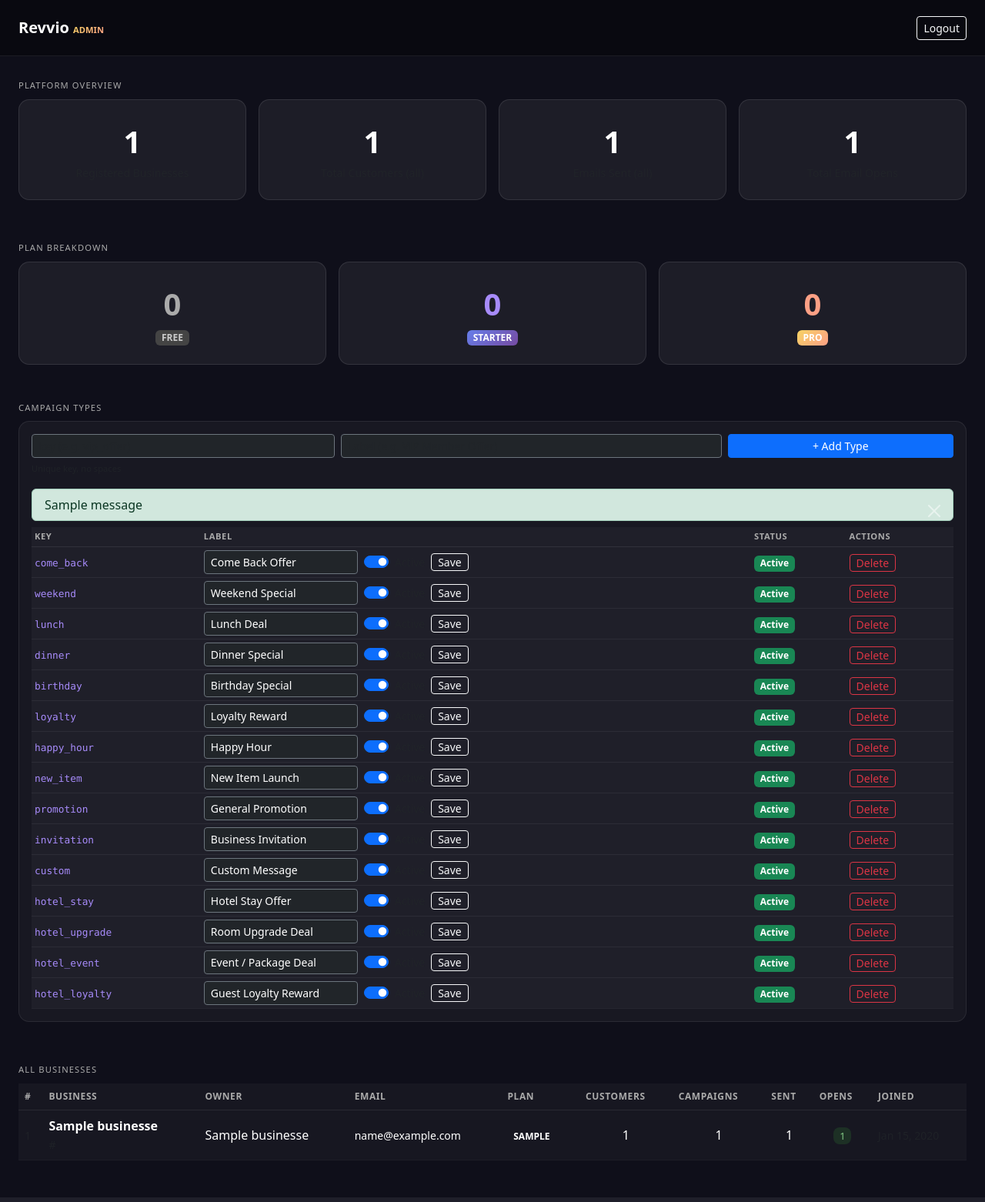
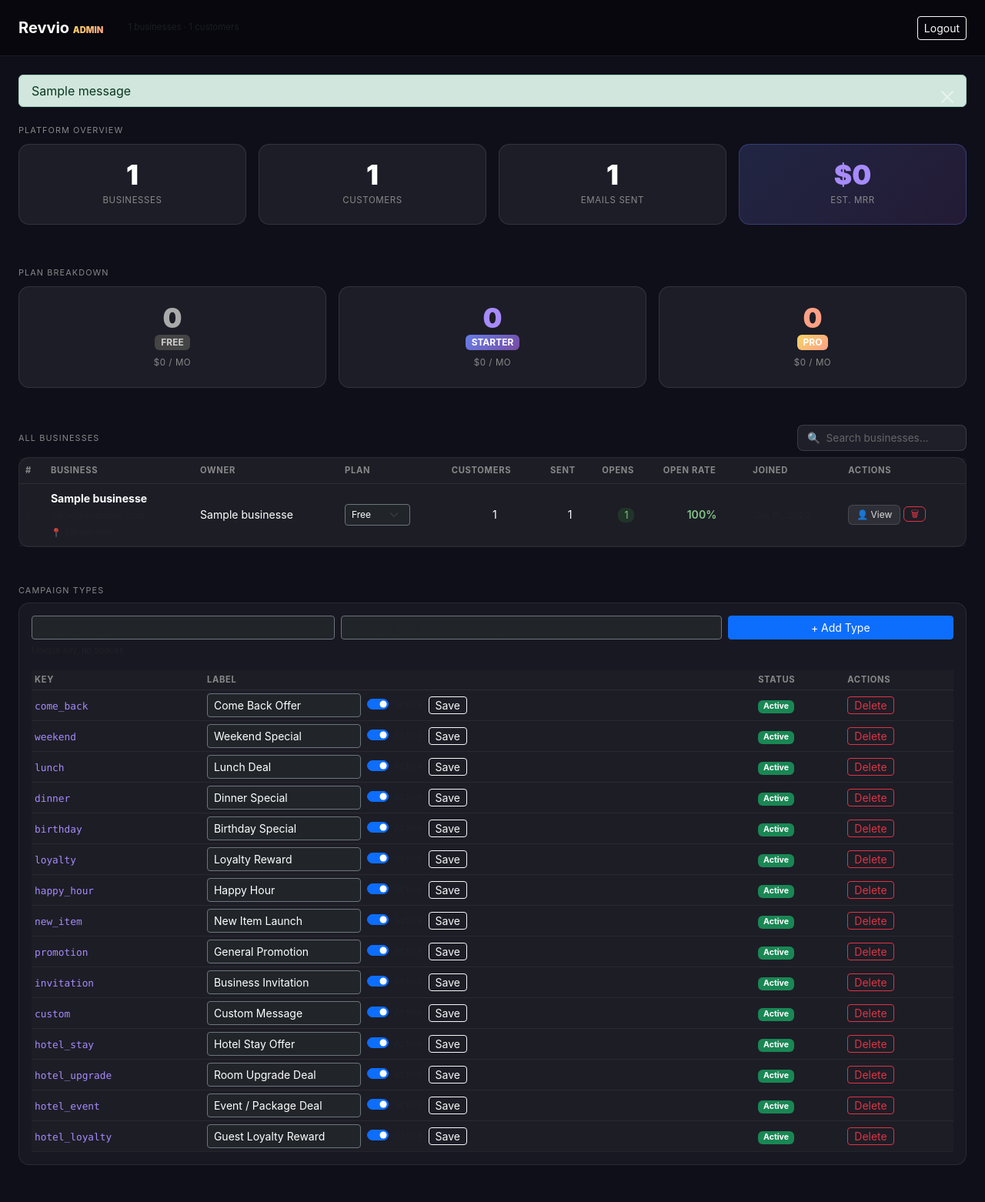
Before and after one commit to VinodVen/growthai, a Flask app: page /admin/dashboard in a window 1280 px wide. Shown: the whole page at 77% size. Run offline with Flask 3, Linux system fonts and the light colour scheme; the visitor is signed in with stand-in values (Sample User, id 1); data comes from the database, SQL or seed files in the repository; tables that the repository leaves empty hold one stand-in row (values such as "Sample post"); one stand-in notice (Sample message) is shown.

Commit message:
Upgrade admin dashboard with MRR, plan control, login-as, search, open rate
- MRR estimate stat card (starter×$19 + pro×$50)
- Revenue breakdown per plan in plan cards
- Search/filter businesses by name, owner, email
- Change business plan directly from dropdown (auto-submits)
- Login as any business for debugging (👤 View button)
- Delete business + all data with confirmation
- Open rate column with color coding (green/yellow/red)
- Business address shown in table
- Sticky navbar, better dark UI polish
- Flash messages moved to top of page

Co-Authored-By: Claude Sonnet 4.6 <noreply@anthropic.com>

```diff
--- a/main.py
+++ b/main.py
@@ -2242,6 +2242,7 @@ def admin_dashboard():
         "starter": sum(1 for b in businesses if b.plan == "starter"),
         "pro": sum(1 for b in businesses if b.plan == "pro"),
     }
+    mrr = plan_counts["starter"] * 19 + plan_counts["pro"] * 50
     all_campaign_types = CampaignTypeModel.query.order_by(CampaignTypeModel.sort_order, CampaignTypeModel.label).all()
     return render_template("admin_dashboard.html",
         stats=stats,
@@ -2250,8 +2251,43 @@ def admin_dashboard():
         total_sent=total_sent,
         total_opens=total_opens,
         plan_counts=plan_counts,
+        mrr=mrr,
         campaign_types=all_campaign_types,
     )
+
+@app.route("/admin/change-plan/<int:business_id>", methods=["POST"])
+def admin_change_plan(business_id):
+    if not admin_required():
+        return redirect("/admin/login")
+    b = Business.query.get(business_id)
+    if b:
+        b.plan = request.form.get("plan", b.plan)
+        db.session.commit()
+    return redirect("/admin/dashboard")
+
+@app.route("/admin/login-as/<int:business_id>", methods=["POST"])
+def admin_login_as(business_id):
+    if not admin_required():
+        return redirect("/admin/login")
+    b = Business.query.get(business_id)
+    if b:
+        session["user_id"] = b.id
+        session["admin_impersonating"] = True
+    return redirect("/dashboard")
+
+@app.route("/admin/delete-business/<int:business_id>", methods=["POST"])
+def admin_delete_business(business_id):
+    if not admin_required():
+        return redirect("/admin/login")
+    b = Business.query.get(business_id)
+    if b:
+        Campaign.query.filter_by(business_id=b.id).delete()
+        Customer.query.filter_by(business_id=b.id).delete()
+        AutomationRule.query.filter_by(business_id=b.id).delete()
+        Promotion.query.filter_by(business_id=b.id).delete()
+        db.session.delete(b)
+        db.session.commit()
+    return redirect("/admin/dashboard")
 
 @app.route("/admin/campaign-types/add", methods=["POST"])
 def admin_add_campaign_type():
--- a/templates/admin_dashboard.html
+++ b/templates/admin_dashboard.html
@@ -5,30 +5,50 @@
     <meta name="viewport" content="width=device-width, initial-scale=1.0">
     <title>Admin Dashboard - Revvio</title>
     <link href="https://cdn.jsdelivr.net/npm/bootstrap@5.3.2/dist/css/bootstrap.min.css" rel="stylesheet">
+    <link href="https://cdn.jsdelivr.net/npm/bootstrap-icons@1.11.0/font/bootstrap-icons.css" rel="stylesheet">
     <style>
-        body { background: #0f0f1a; color: #e0e0e0; min-height: 100vh; }
-        .navbar { background: rgba(0,0,0,0.4); border-bottom: 1px solid rgba(255,255,255,0.08); }
-        .stat-card { background: rgba(255,255,255,0.06); border: 1px solid rgba(255,255,255,0.1); border-radius: 14px; padding: 1.5rem; }
-        .stat-card .number { font-size: 2.5rem; font-weight: 900; }
+        body { background: #0f0f1a; color: #e0e0e0; min-height: 100vh; font-family: -apple-system, BlinkMacSystemFont, 'Segoe UI', sans-serif; }
+        .navbar { background: rgba(0,0,0,0.5); border-bottom: 1px solid rgba(255,255,255,0.08); backdrop-filter: blur(10px); }
+        .stat-card { background: rgba(255,255,255,0.06); border: 1px solid rgba(255,255,255,0.1); border-radius: 14px; padding: 1.4rem 1.2rem; }
+        .stat-card .number { font-size: 2.2rem; font-weight: 900; line-height: 1; }
+        .stat-card .label { font-size: 0.72rem; color: #888; margin-top: 6px; text-transform: uppercase; letter-spacing: 0.05em; }
         .plan-free { background: #444; color: #ccc; }
         .plan-starter { background: linear-gradient(135deg,#667eea,#764ba2); color: white; }
         .plan-pro { background: linear-gradient(135deg,#f6d365,#fda085); color: white; }
-        .table-dark { --bs-table-bg: rgba(255,255,255,0.03); }
-        .table-dark th { color: #aaa; font-size: 0.75rem; text-transform: uppercase; letter-spacing: 0.05em; border-color: rgba(255,255,255,0.08); }
-        .table-dark td { border-color: rgba(255,255,255,0.06); vertical-align: middle; }
-        .opens-badge { background: rgba(46,125,50,0.25); color: #81c784; border-radius: 8px; padding: 2px 8px; font-size: 0.8rem; }
-        .section-title { color: #aaa; font-size: 0.7rem; text-transform: uppercase; letter-spacing: 0.1em; }
-        a.text-light:hover { color: #a78bfa !important; }
+        .table-dark { --bs-table-bg: rgba(255,255,255,0.02); }
+        .table-dark th { color: #888; font-size: 0.7rem; text-transform: uppercase; letter-spacing: 0.06em; border-color: rgba(255,255,255,0.07); }
+        .table-dark td { border-color: rgba(255,255,255,0.05); vertical-align: middle; font-size: 0.88rem; }
+        .table-dark tbody tr:hover { background: rgba(255,255,255,0.04); }
+        .opens-badge { background: rgba(46,125,50,0.25); color: #81c784; border-radius: 8px; padding: 2px 8px; font-size: 0.78rem; }
+        .section-title { color: #888; font-size: 0.68rem; text-transform: uppercase; letter-spacing: 0.1em; }
+        .card-dark { background: rgba(255,255,255,0.04); border: 1px solid rgba(255,255,255,0.08); border-radius: 14px; }
+        .search-input { background: rgba(255,255,255,0.07); border: 1px solid rgba(255,255,255,0.12); color: #fff; border-radius: 8px; padding: 6px 12px; font-size: 0.85rem; }
+        .search-input:focus { outline: none; border-color: #667eea; background: rgba(255,255,255,0.1); }
+        .search-input::placeholder { color: #666; }
+        .btn-ghost { background: rgba(255,255,255,0.08); border: 1px solid rgba(255,255,255,0.12); color: #ddd; font-size: 0.75rem; padding: 3px 10px; border-radius: 6px; }
+        .btn-ghost:hover { background: rgba(255,255,255,0.15); color: #fff; }
+        .mrr-card { background: linear-gradient(135deg, rgba(102,126,234,0.2), rgba(118,75,162,0.2)); border: 1px solid rgba(102,126,234,0.3); }
     </style>
 </head>
 <body>
 
-<nav class="navbar navbar-dark mb-4 px-4 py-3">
-    <span class="navbar-brand fw-bold fs-5">Revvio <span style="font-size:0.7rem; background:linear-gradient(135deg,#f6d365,#fda085); -webkit-background-clip:text; -webkit-text-fill-color:transparent; font-weight:900;">ADMIN</span></span>
+<nav class="navbar navbar-dark mb-4 px-4 py-3 sticky-top">
+    <div class="d-flex align-items-center gap-3">
+        <span class="navbar-brand fw-bold fs-5 mb-0">Revvio <span style="font-size:0.7rem; background:linear-gradient(135deg,#f6d365,#fda085); -webkit-background-clip:text; -webkit-text-fill-color:transparent; font-weight:900;">ADMIN</span></span>
+        <small class="text-muted" style="font-size:0.72rem;">{{ total_businesses }} businesses · {{ total_customers }} customers</small>
+    </div>
     <a href="/admin/logout" class="btn btn-outline-light btn-sm">Logout</a>
 </nav>
 
 <div class="container-fluid px-4">
+
+    {% with messages = get_flashed_messages(with_categories=true) %}
+        {% if messages %}{% for category, message in messages %}
+        <div class="alert alert-{{ 'danger' if category == 'error' else 'success' }} alert-dismissible fade show py-2 mb-3">
+            {{ message }}<button type="button" class="btn-close btn-close-white" data-bs-dismiss="alert"></button>
+        </div>
+        {% endfor %}{% endif %}
+    {% endwith %}
 
     <!-- Platform Stats -->
     <div class="mb-2"><small class="section-title">Platform Overview</small></div>
@@ -36,25 +56,25 @@
         <div class="col-6 col-md-3">
             <div class="stat-card text-center">
                 <div class="number text-white">{{ total_businesses }}</div>
-                <div class="text-muted small">Registered Businesses</div>
+                <div class="label">Businesses</div>
             </div>
         </div>
         <div class="col-6 col-md-3">
             <div class="stat-card text-center">
                 <div class="number text-white">{{ total_customers }}</div>
-                <div class="text-muted small">Total Customers (all)</div>
+                <div class="label">Customers</div>
             </div>
         </div>
         <div class="col-6 col-md-3">
             <div class="stat-card text-center">
                 <div class="number text-white">{{ total_sent }}</div>
-                <div class="text-muted small">Emails Sent (all)</div>
+                <div class="label">Emails Sent</div>
             </div>
         </div>
         <div class="col-6 col-md-3">
-            <div class="stat-card text-center">
-                <div class="number text-white">{{ total_opens }}</div>
-                <div class="text-muted small">Total Email Opens</div>
+            <div class="stat-card text-center mrr-card">
+                <div class="number" style="color:#a78bfa;">${{ mrr }}</div>
+                <div class="label">Est. MRR</div>
             </div>
         </div>
     </div>
@@ -66,19 +86,96 @@
             <div class="stat-card text-center">
                 <div class="number" style="color:#aaa;">{{ plan_counts.free }}</div>
                 <span class="badge plan-free mt-1">FREE</span>
+                <div class="label mt-2">$0 / mo</div>
             </div>
         </div>
         <div class="col-4">
             <div class="stat-card text-center">
                 <div class="number" style="color:#a78bfa;">{{ plan_counts.starter }}</div>
                 <span class="badge plan-starter mt-1">STARTER</span>
+                <div class="label mt-2">${{ plan_counts.starter * 19 }} / mo</div>
             </div>
         </div>
         <div class="col-4">
             <div class="stat-card text-center">
                 <div class="number" style="color:#fda085;">{{ plan_counts.pro }}</div>
                 <span class="badge plan-pro mt-1">PRO</span>
+                <div class="label mt-2">${{ plan_counts.pro * 50 }} / mo</div>
             </div>
+        </div>
+    </div>
+
+    <!-- All Businesses -->
+    <div class="d-flex align-items-center justify-content-between mb-2">
+        <small class="section-title">All Businesses</small>
+        <input type="text" class="search-input" id="bizSearch" placeholder="🔍  Search businesses..." oninput="filterBiz(this.value)" style="width:220px;">
+    </div>
+    <div class="card-dark mb-5">
+        <div class="table-responsive">
+            <table class="table table-dark table-hover mb-0" id="bizTable">
+                <thead>
+                    <tr>
+                        <th>#</th>
+                        <th>Business</th>
+                        <th>Owner</th>
+                        <th>Plan</th>
+                        <th>Customers</th>
+                        <th>Sent</th>
+                        <th>Opens</th>
+                        <th>Open Rate</th>
+                        <th>Joined</th>
+                        <th>Actions</th>
+                    </tr>
+                </thead>
+                <tbody>
+                    {% for row in stats %}
+                    {% set b = row.business %}
+                    {% set open_rate = ((row.opens / row.sent * 100) | int) if row.sent > 0 else 0 %}
+                    <tr class="biz-row" data-name="{{ b.business_name|lower }} {{ b.owner_name|lower }} {{ b.email|lower }}">
+                        <td><small class="text-muted">{{ b.id }}</small></td>
+                        <td>
+                            <div class="fw-bold text-white">{{ b.business_name }}</div>
+                            <small class="text-muted">{{ b.email }}</small>
+                            {% if b.address %}<br><small class="text-muted" style="font-size:0.7rem;">📍 {{ b.address }}</small>{% endif %}
+                        </td>
+                        <td>{{ b.owner_name }}</td>
+                        <td>
+                            <form method="POST" action="/admin/change-plan/{{ b.id }}" class="d-flex align-items-center gap-1">
+                                <select name="plan" class="form-select form-select-sm bg-dark text-white border-secondary" style="width:auto;font-size:0.75rem;" onchange="this.form.submit()">
+                                    <option value="free" {% if b.plan == 'free' %}selected{% endif %}>Free</option>
+                                    <option value="starter" {% if b.plan == 'starter' %}selected{% endif %}>Starter</option>
+                                    <option value="pro" {% if b.plan == 'pro' %}selected{% endif %}>Pro</option>
+                                </select>
+                            </form>
+                        </td>
+                        <td class="text-center">{{ row.customers }}</td>
+                        <td class="text-center">{{ row.sent }}</td>
+                        <td class="text-center">
+                            {% if row.opens > 0 %}<span class="opens-badge">{{ row.opens }}</span>
+                            {% else %}<span class="text-muted">—</span>{% endif %}
+                        </td>
+                        <td class="text-center">
+                            {% if open_rate > 0 %}
+                            <span style="color:{% if open_rate >= 30 %}#81c784{% elif open_rate >= 15 %}#ffd54f{% else %}#ef9a9a{% endif %}; font-weight:600;">{{ open_rate }}%</span>
+                            {% else %}<span class="text-muted">—</span>{% endif %}
+                        </td>
+                        <td><small class="text-muted">{{ b.created_at.strftime('%b %d, %Y') }}</small></td>
+                        <td>
+                            <div class="d-flex gap-1">
+                                <form method="POST" action="/admin/login-as/{{ b.id }}">
+                                    <button type="submit" class="btn-ghost" title="Login as this business">👤 View</button>
+                                </form>
+                                <form method="POST" action="/admin/delete-business/{{ b.id }}" onsubmit="return confirm('Delete {{ b.business_name }} and ALL their data? This cannot be undone.')">
+                                    <button type="submit" class="btn btn-outline-danger py-0 px-2" style="font-size:0.75rem;">🗑</button>
+                                </form>
+                            </div>
+                        </td>
+                    </tr>
+                    {% else %}
+                    <tr><td colspan="10" class="text-center text-muted py-4">No businesses registered yet.</td></tr>
+                    {% endfor %}
+                </tbody>
+            </table>
         </div>
     </div>
 
@@ -86,9 +183,8 @@
     <div class="d-flex justify-content-between align-items-center mb-2">
         <small class="section-title">Campaign Types</small>
     </div>
-    <div class="card mb-5" style="background:rgba(255,255,255,0.04); border:1px solid rgba(255,255,255,0.08); border-radius:14px;">
-        <div class="card-body p-3">
-            <!-- Add new -->
+    <div class="card-dark mb-5">
+        <div class="p-3">
             <form method="POST" action="/admin/campaign-types/add" class="row g-2 mb-3">
                 <div class="col-md-4">
                     <input type="text" class="form-control form-control-sm bg-dark text-white border-secondary" name="key" placeholder="key (e.g. vip_offer)" required>
@@ -101,21 +197,13 @@
                     <button type="submit" class="btn btn-sm btn-primary w-100">+ Add Type</button>
                 </div>
             </form>
-            {% with messages = get_flashed_messages(with_categories=true) %}
-                {% if messages %}{% for category, message in messages %}
-                <div class="alert alert-{{ 'danger' if category == 'error' else 'success' }} alert-dismissible fade show py-2 mb-2">
-                    {{ message }}<button type="button" class="btn-close btn-close-white" data-bs-dismiss="alert"></button>
-                </div>
-                {% endfor %}{% endif %}
-            {% endwith %}
-            <!-- Existing types -->
             <table class="table table-dark table-sm mb-0">
                 <thead>
                     <tr>
-                        <th style="font-size:0.7rem;">KEY</th>
-                        <th style="font-size:0.7rem;">LABEL</th>
-                        <th style="font-size:0.7rem;">STATUS</th>
-                        <th style="font-size:0.7rem;">ACTIONS</th>
+                        <th>KEY</th>
+                        <th>LABEL</th>
+                        <th>STATUS</th>
+                        <th>ACTIONS</th>
                     </tr>
                 </thead>
                 <tbody>
@@ -133,11 +221,8 @@
                         </form>
                     </td>
                     <td>
-                        {% if ct.active %}
-                        <span class="badge bg-success">Active</span>
-                        {% else %}
-                        <span class="badge bg-secondary">Hidden</span>
-                        {% endif %}
+                        {% if ct.active %}<span class="badge bg-success">Active</span>
+                        {% else %}<span class="badge bg-secondary">Hidden</span>{% endif %}
                     </td>
                     <td>
                         <form method="POST" action="/admin/campaign-types/delete/{{ ct.id }}" onsubmit="return confirm('Delete {{ ct.label }}?')">
@@ -151,61 +236,16 @@
         </div>
     </div>
 
-    <!-- All Businesses -->
-    <div class="mb-2"><small class="section-title">All Businesses</small></div>
-    <div class="card bg-transparent border-0 mb-5">
-        <div class="table-responsive">
-            <table class="table table-dark table-hover mb-0">
-                <thead>
-                    <tr>
-                        <th>#</th>
-                        <th>Business</th>
-                        <th>Owner</th>
-                        <th>Email</th>
-                        <th>Plan</th>
-                        <th>Customers</th>
-                        <th>Campaigns</th>
-                        <th>Sent</th>
-                        <th>Opens</th>
-                        <th>Joined</th>
-                    </tr>
-                </thead>
-                <tbody>
-                    {% for row in stats %}
-                    {% set b = row.business %}
-                    <tr>
-                        <td><small class="text-muted">{{ b.id }}</small></td>
-                        <td>
-                            <strong class="text-white">{{ b.business_name }}</strong>
-                            {% if b.website %}<br><small class="text-muted">{{ b.website }}</small>{% endif %}
-                        </td>
-                        <td>{{ b.owner_name }}</td>
-                        <td><small>{{ b.email }}</small></td>
-                        <td>
-                            <span class="badge plan-{{ b.plan }}">{{ b.plan.upper() }}</span>
-                        </td>
-                        <td class="text-center">{{ row.customers }}</td>
-                        <td class="text-center">{{ row.campaigns }}</td>
-                        <td class="text-center">{{ row.sent }}</td>
-                        <td class="text-center">
-                            {% if row.opens > 0 %}
-                            <span class="opens-badge">{{ row.opens }}</span>
-                            {% else %}
-                            <span class="text-muted">—</span>
-                            {% endif %}
-                        </td>
-                        <td><small class="text-muted">{{ b.created_at.strftime('%b %d, %Y') }}</small></td>
-                    </tr>
-                    {% else %}
-                    <tr><td colspan="10" class="text-center text-muted py-4">No businesses registered yet.</td></tr>
-                    {% endfor %}
-                </tbody>
-            </table>
-        </div>
-    </div>
-
 </div>
 
 <script src="https://cdn.jsdelivr.net/npm/bootstrap@5.3.2/dist/js/bootstrap.bundle.min.js"></script>
+<script>
+function filterBiz(q) {
+    q = q.toLowerCase();
+    document.querySelectorAll('.biz-row').forEach(row => {
+        row.style.display = row.dataset.name.includes(q) ? '' : 'none';
+    });
+}
+</script>
 </body>
 </html>
```
